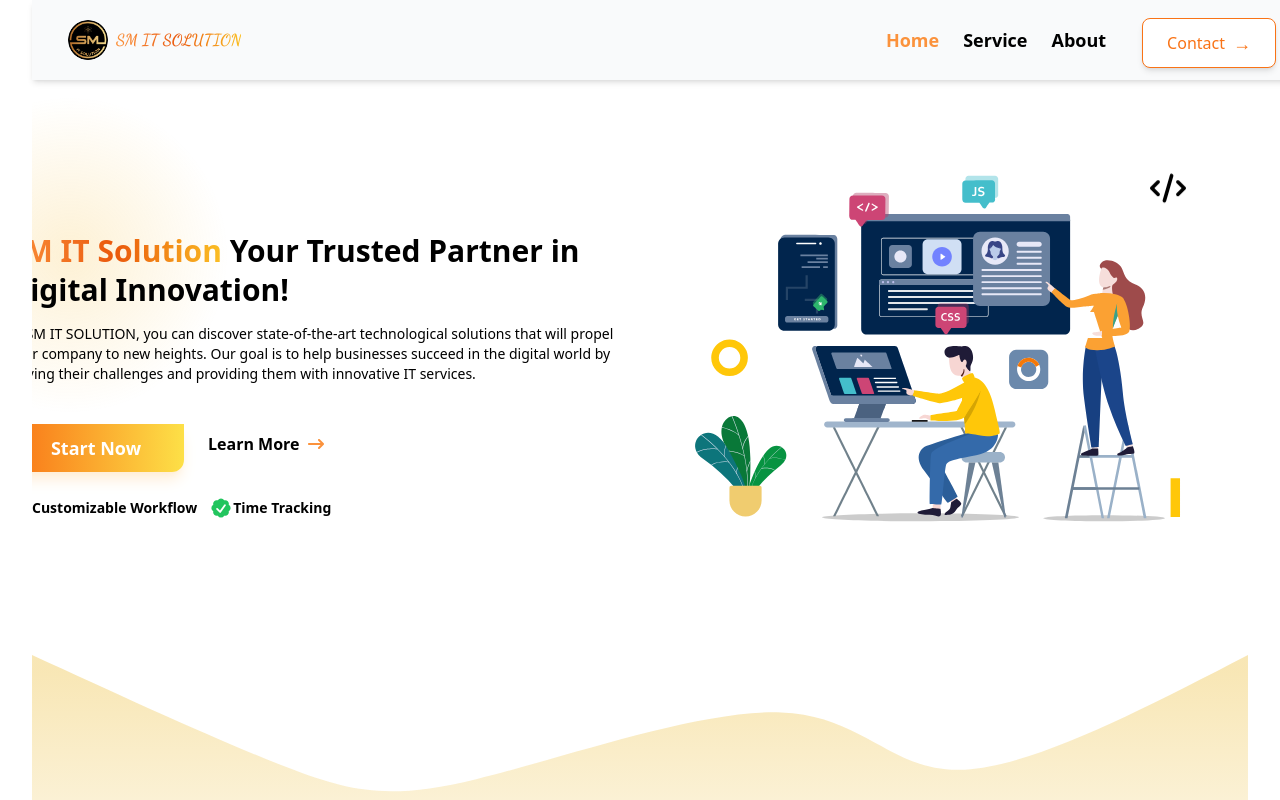
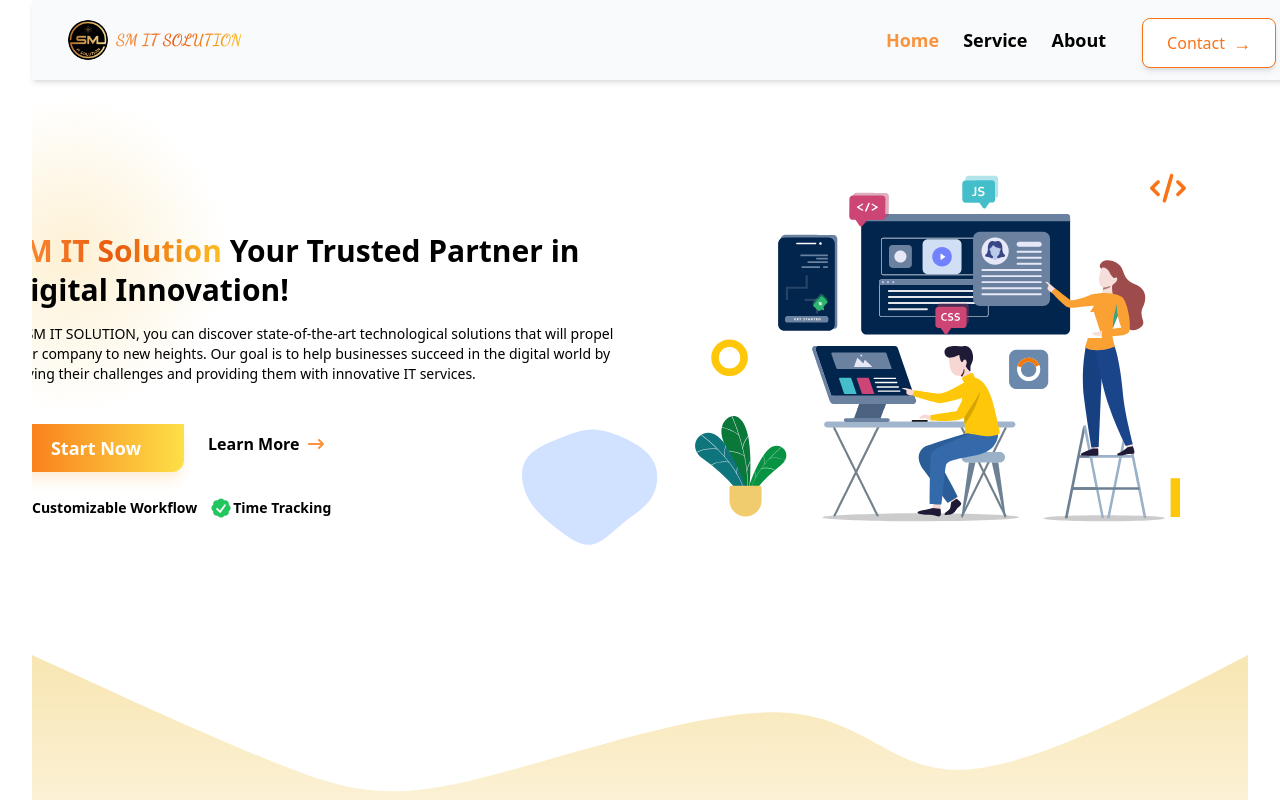
Before and after one commit to Mdsakib999/SMIT-2.0, a React (Vite) app: page / in a window 1280 px wide. Shown: the top 800 px of the page. Built offline with nearby package versions, Linux system fonts and the light colour scheme; a web font is replaced by a local one.

Commit message:
blob svg in home

```diff
--- a/src/Components/HomeComponents/Banner.jsx
+++ b/src/Components/HomeComponents/Banner.jsx
@@ -66,10 +66,16 @@ const Banner = () => {
           <div className="relative">
             {/* here include image */}
             <Lottie animationData={animation} className=" h-fit" />
-            <span className="absolute right-[10%] top-[15%] animate-bounce"><FaCode className="text-4xl"></FaCode></span>
+            <span className="absolute right-[10%] top-[15%] animate-bounce"><FaCode className="text-4xl text-orange-500"></FaCode></span>
           </div>
         </div>
       </div >
+
+      <div className="w-40 absolute left-[40%] top-[50%] ">
+      <svg viewBox="0 0 200 200" xmlns="http://www.w3.org/2000/svg">
+  <path fill="#D0E2FF" d="M40.6,-52.2C54.8,-45.5,70,-36.6,77,-23.1C84,-9.6,82.8,8.4,74.8,21.6C66.8,34.8,52.1,43.1,38.5,54.2C24.9,65.3,12.5,79.3,-1.2,80.9C-14.8,82.5,-29.6,71.8,-43.7,60.8C-57.8,49.9,-71.2,38.7,-79.4,23.4C-87.7,8.1,-90.8,-11.2,-83.1,-24.6C-75.5,-38.1,-57,-45.6,-41.4,-51.8C-25.7,-58,-12.9,-62.8,0.2,-63C13.2,-63.3,26.4,-58.8,40.6,-52.2Z" transform="translate(100 100)" />
+</svg>
+      </div>
 
       <div className="mdmt-[-100px] ">
         <svg
```
